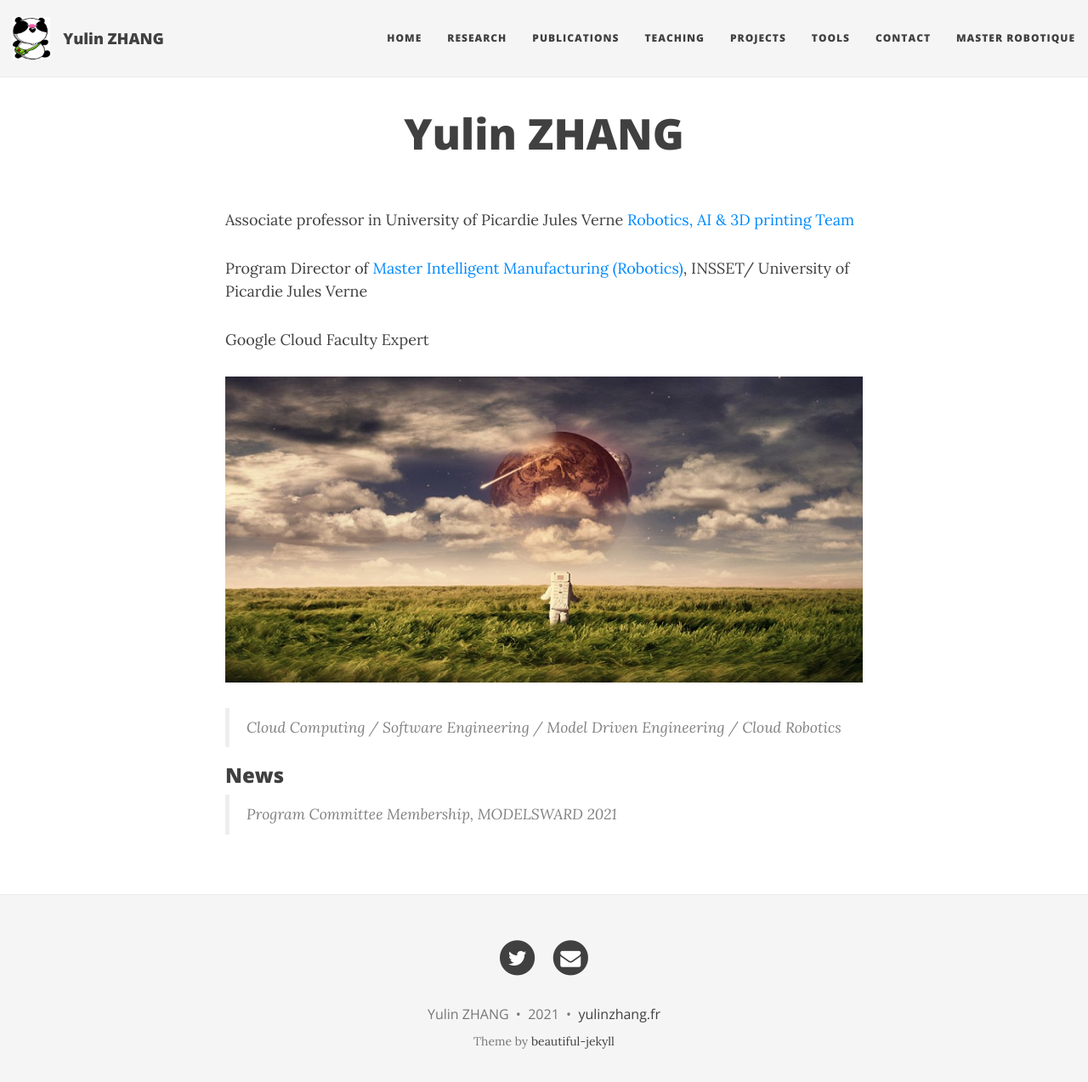
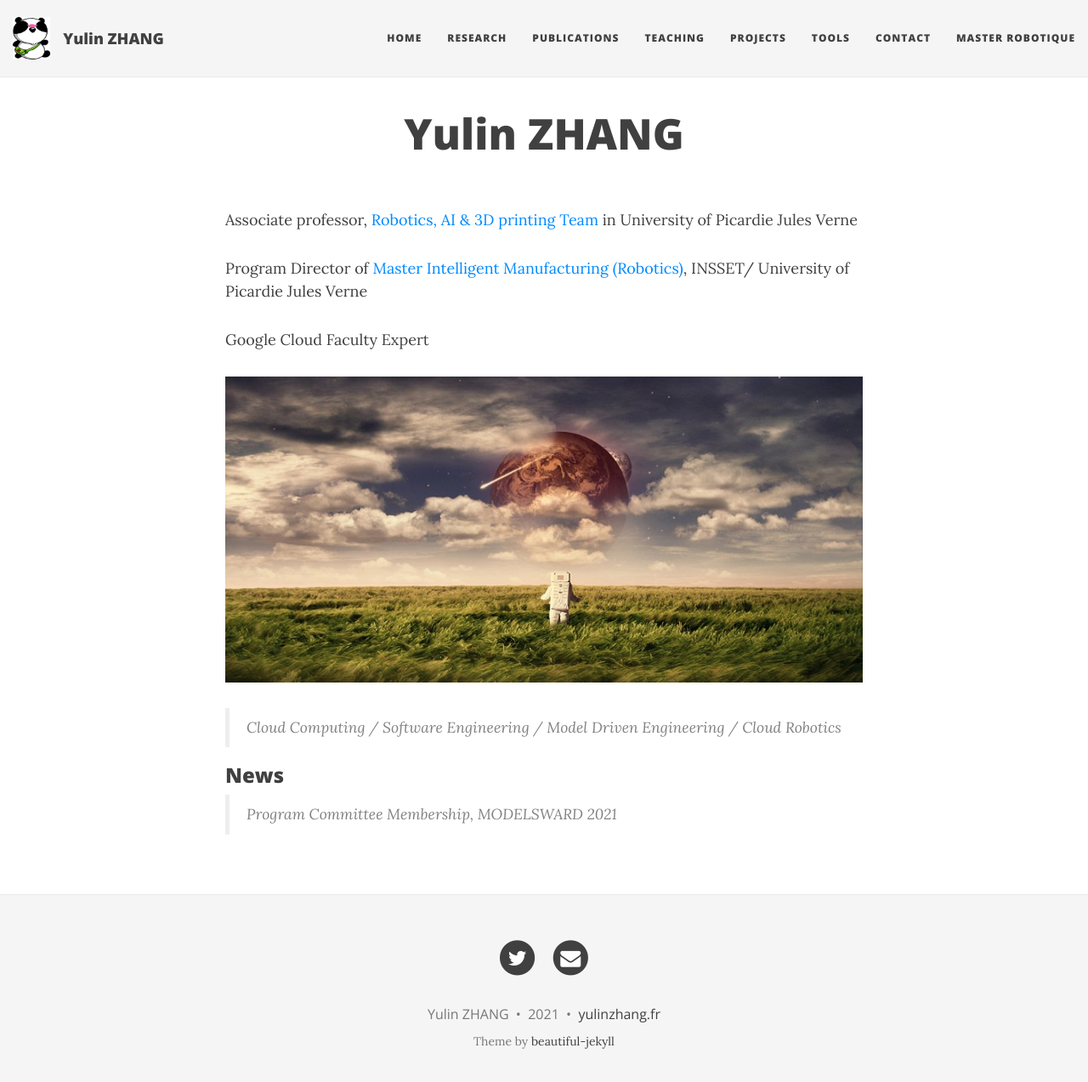
Before and after one commit to yulinz888888/yulinz888888-jekyII.github.io, a Jekyll site: the page built from index.md, in a window 1280 px wide and 1286 px high. Shown: the top 1273 px of the window at 85% size. Built offline with Jekyll 4.4.1, drawn with Linux system fonts in a browser that asks for light colours; nearby versions of some CDN libraries; comment, search, counter and statistics services are not loaded.

Commit message:
correct format

```diff
--- a/index.md
+++ b/index.md
@@ -4,8 +4,7 @@ title: Yulin ZHANG
 use-site-title: true
 ---
 
-Associate professor in University of Picardie Jules Verne
-[Robotics, AI & 3D printing Team](https://www.crispi-upjv.fr/)
+Associate professor, [Robotics, AI & 3D printing Team](https://www.crispi-upjv.fr/) in University of Picardie Jules Verne
 
 
 Program Director of [Master Intelligent Manufacturing (Robotics)](https://www.master-robotique.fr/), INSSET/ University of Picardie Jules Verne
```
